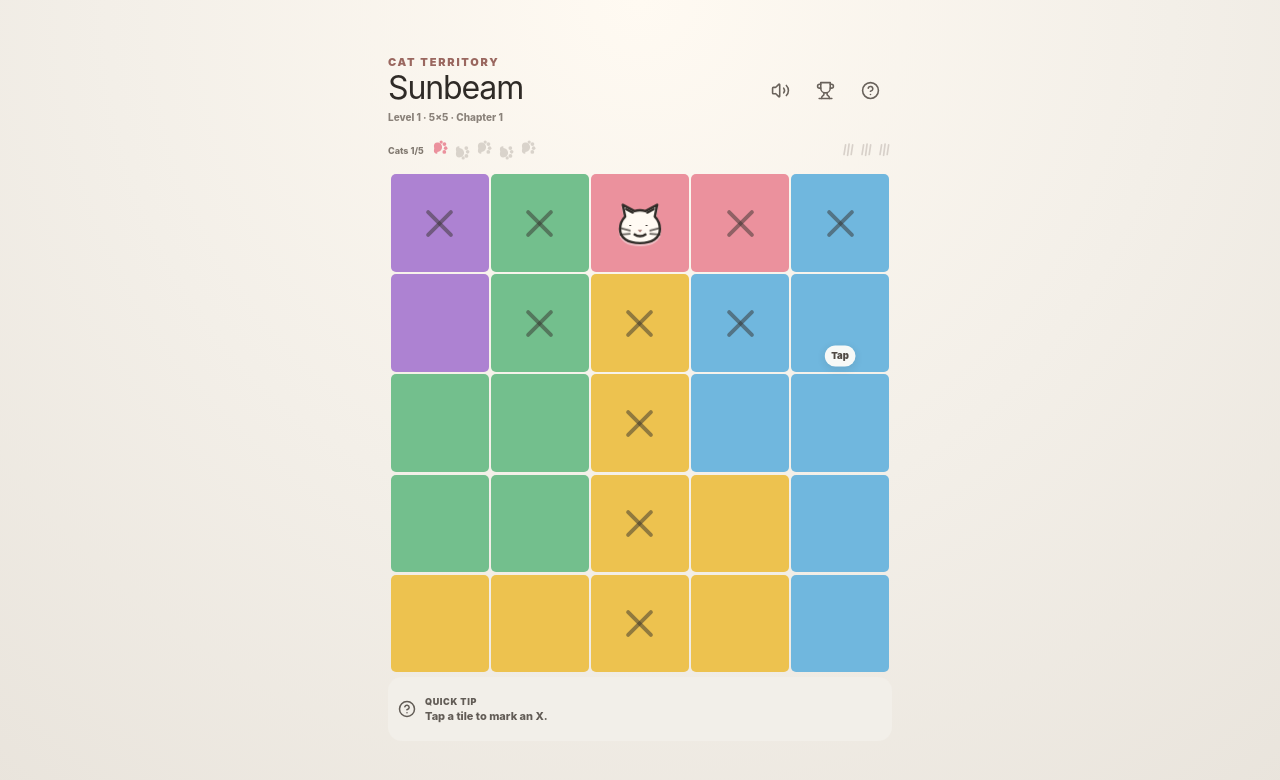
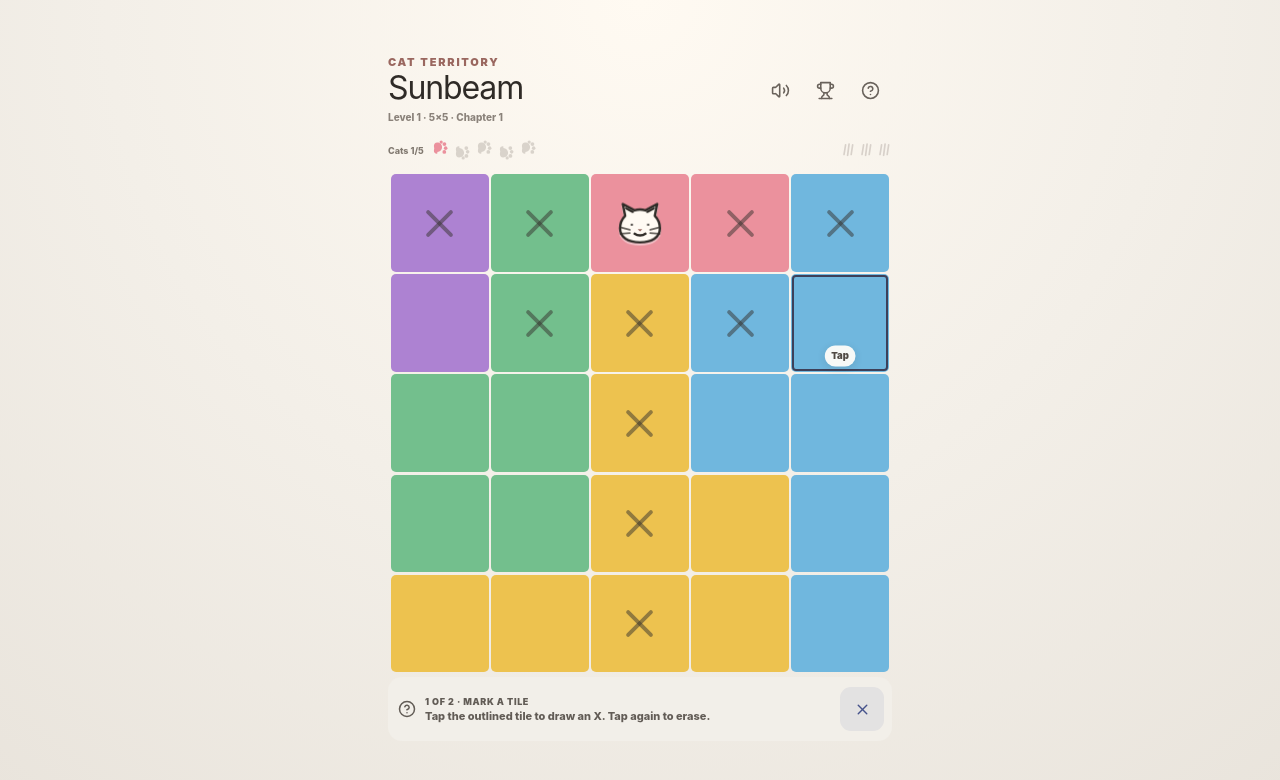
Before and after one commit to ios3kov/cat-territory, a React (Vite) app: page / in a window 1280 px wide. Shown: the top 780 px of the page. Built offline with nearby package versions, Linux system fonts and the light colour scheme.

Commit message:
fix: first-touch audio and focused gameplay guidance (#9)

```diff
--- a/playwright.feedback.config.ts
+++ b/playwright.feedback.config.ts
@@ -3,7 +3,7 @@ import base from './playwright.config';
 
 export default defineConfig({
   ...base,
-  testMatch: /(?:audio-recovery|cat-motion)\.spec\.ts/,
+  testMatch: /(?:audio-recovery|cat-motion|ux)\.spec\.ts/,
   projects: [
     {
       name: 'webkit-portrait',
--- a/src/App.tsx
+++ b/src/App.tsx
@@ -29,18 +29,12 @@ const AchievementsDialog = lazy(() =>
 const WinDialog = lazy(() =>
   import('./GameDialogs').then((m) => ({ default: m.WinDialog })),
 );
-type CoachStep = 'tap' | 'cat' | 'swipe' | 'rules' | 'deduction' | 'done';
+type CoachStep = 'tap' | 'cat' | 'done';
 const COACH_KEY = 'cat-territory-gesture-coach-v3';
 function readCoachStep(): CoachStep {
   const v = storageGet(COACH_KEY);
-  return v === 'tap' ||
-    v === 'cat' ||
-    v === 'swipe' ||
-    v === 'rules' ||
-    v === 'deduction' ||
-    v === 'done'
-    ? v
-    : 'tap';
+  if (v === 'tap' || v === 'cat') return v;
+  return v ? 'done' : 'tap';
 }
 function App() {
   const game = useGameController();
@@ -57,6 +51,14 @@ function App() {
   const hintCanReveal = Boolean(
     game.hintInfo && !game.hintRevealed && game.hintInfo.cell >= 0,
   );
+  const hintCells = useMemo(() => {
+    const hint = game.hintInfo;
+    if (!hint) return undefined;
+    const clue = hint.focus ?? [];
+    return game.hintRevealed
+      ? Array.from(new Set([...clue, ...hint.highlight]))
+      : clue;
+  }, [game.hintInfo, game.hintRevealed]);
   const solutionCells = useMemo(
     () =>
       new Set(
@@ -73,13 +75,7 @@ function App() {
     const feedback = Object.values(game.cellFeedback);
     if (coachStep === 'tap' && feedback.some((e) => e.kind === 'paint'))
       setCoach('cat');
-    else if (coachStep === 'cat' && game.correctCell !== null)
-      setCoach('swipe');
-    else if (
-      coachStep === 'swipe' &&
-      feedback.some((e) => e.kind === 'swipe-paint' || e.kind === 'swipe-erase')
-    )
-      setCoach('rules');
+    else if (coachStep === 'cat' && game.correctCell !== null) setCoach('done');
   }, [coachStep, game.cellFeedback, game.correctCell, game.levelIndex]);
   useEffect(() => {
     const previous = previousProgression.current;
@@ -136,22 +132,8 @@ function App() {
         : undefined;
   const coachText =
     coachStep === 'tap'
-      ? 'Tap a tile to mark an X.'
-      : coachStep === 'cat'
-        ? 'Double tap the highlighted tile to place a cat.'
-        : coachStep === 'swipe'
-          ? 'Swipe across tiles to mark several Xs.'
-          : coachStep === 'rules'
-            ? 'One cat in every row, column and color. Cats cannot touch, even diagonally.'
-            : coachStep === 'deduction'
-              ? 'Use each cat to rule out its row, column, color and neighboring tiles. What remains is where the next cat can live.'
-              : '';
-  const coachTitle =
-    coachStep === 'rules'
-      ? 'Core rule'
-      : coachStep === 'deduction'
-        ? 'Think like a cat'
-        : 'Quick tip';
+      ? 'Tap the outlined tile to draw an X. Tap again to erase.'
+      : 'Double tap the outlined tile to place a cat. Keyboard: press C.';
   const toggleSound = () => {
     const next = !soundEnabled;
     setSoundEnabled(next);
@@ -256,12 +238,9 @@ function App() {
             levelIndex={game.levelIndex}
             mistakeCell={game.mistakeCell}
             correctCell={game.correctCell}
-            hintCells={
-              game.hintInfo
-                ? game.hintRevealed
-                  ? game.hintInfo.highlight
-                  : (game.hintInfo.focus ?? [])
-                : undefined
+            hintCells={hintCells}
+            hintExcluded={
+              game.hintRevealed ? game.hintInfo?.eliminate : undefined
             }
             hintTarget={
               game.hintInfo && game.hintRevealed
@@ -295,10 +274,19 @@ function App() {
               icon={<Lightbulb size={18} />}
               title={hintTitle}
               text={hintText}
+              caption={
+                game.hintRevealed && game.hintInfo.kind === 'eliminate'
+                  ? 'Solid outline: the clue. Dashed outline: cells to mark X.'
+                  : game.hintRevealed && game.hintInfo.kind === 'place'
+                    ? 'Solid outline: the clue. Double outline: place a cat.'
+                    : game.hintInfo.focus?.length
+                      ? 'Follow the outlined row, column or territory.'
+                      : undefined
+              }
             >
               {hintCanReveal && (
                 <button className="hint-reveal-button" onClick={game.hint}>
-                  Reveal
+                  Show move
                 </button>
               )}
               <button
@@ -316,25 +304,20 @@ function App() {
             <ContextPanel
               tone="info"
               icon={<CircleHelp size={18} />}
-              title={coachTitle}
+              title={
+                coachStep === 'tap'
+                  ? '1 of 2 · Mark a tile'
+                  : '2 of 2 · Find a cat'
+              }
               text={coachText}
             >
-              {coachStep === 'rules' && (
-                <button
-                  className="hint-reveal-button"
-                  onClick={() => setCoach('deduction')}
-                >
-                  Got it
-                </button>
-              )}
-              {coachStep === 'deduction' && (
-                <button
-                  className="hint-reveal-button"
-                  onClick={() => setCoach('done')}
-                >
-                  Play
-                </button>
-              )}
+              <button
+                className="hint-close-button"
+                aria-label="Skip introduction"
+                onClick={() => setCoach('done')}
+              >
+                <X size={17} />
+              </button>
             </ContextPanel>
           ) : (
             <div className="action-row">
--- a/src/ContextPanel.tsx
+++ b/src/ContextPanel.tsx
@@ -6,9 +6,17 @@ type Props = {
   title: string;
   text: string;
   children?: ReactNode;
+  caption?: string;
 };
 
-export function ContextPanel({ tone, icon, title, text, children }: Props) {
+export function ContextPanel({
+  tone,
+  icon,
+  title,
+  text,
+  children,
+  caption,
+}: Props) {
   return (
     <div
       className={`context-panel context-${tone}`}
@@ -26,6 +34,7 @@ export function ContextPanel({ tone, icon, title, text, children }: Props) {
         >
           {text}
         </span>
+        {caption && <small className="hint-legend">{caption}</small>}
       </div>
       {children && <div className="context-panel-actions">{children}</div>}
     </div>
--- a/src/GameBoard.tsx
+++ b/src/GameBoard.tsx
@@ -17,6 +17,7 @@ type Props = {
   correctCell?: number | null;
   hintCells?: number[];
   hintTarget?: number;
+  hintExcluded?: number[];
   cellFeedback?: CellFeedbackMap;
   coachCell?: number;
   coachLabel?: string;
@@ -80,6 +81,7 @@ function GameBoardView({
   correctCell,
   hintCells = [],
   hintTarget,
+  hintExcluded = [],
   cellFeedback = {},
   coachCell,
   coachLabel,
@@ -97,6 +99,7 @@ function GameBoardView({
     [level.starterCats],
   );
   const hintCellSet = useMemo(() => new Set(hintCells), [hintCells]);
+  const excludedSet = useMemo(() => new Set(hintExcluded), [hintExcluded]);
   const regionColors = useMemo(
     () => getRegionColorMap(level.regions),
     [level.regions],
@@ -142,7 +145,7 @@ function GameBoardView({
   return (
     <div className="board-wrap">
       <div
-        className={`board board-size-${size} ${assembling ? 'board-assembling' : ''}`}
+        className={`board board-size-${size} ${assembling ? 'board-assembling' : ''} ${correctCell != null || mistakeCell != null || hintCells.length || coachCell != null || celebrateCats ? 'board-attention' : ''}`}
         key={level.id}
         role="grid"
         aria-rowcount={size}
@@ -181,7 +184,7 @@ function GameBoardView({
               }
               return (
                 <button
-                  className={`cell ${starter ? 'starter' : ''} ${mistakeCell === idx ? 'mistake-cell' : ''} ${correctCell === idx ? 'correct-cell' : ''} ${hintCellSet.has(idx) ? 'hint-cell' : ''} ${hintTarget === idx ? 'hint-target' : ''} ${coachCell === idx ? 'gesture-coach-cell' : ''} ${feedback ? `feedback-${feedback.kind} feedback-phase-${feedback.token % 2}` : ''} ${celebrating ? 'win-sequence' : ''}`}
+                  className={`cell ${starter ? 'starter' : ''} ${mistakeCell === idx ? 'mistake-cell' : ''} ${correctCell === idx ? 'correct-cell' : ''} ${hintCellSet.has(idx) ? 'hint-cell' : ''} ${hintTarget === idx ? 'hint-target' : ''} ${excludedSet.has(idx) ? 'hint-excluded' : ''} ${coachCell === idx ? 'gesture-coach-cell' : ''} ${feedback ? `feedback-${feedback.kind} feedback-phase-${feedback.token % 2}` : ''} ${celebrating ? 'win-sequence' : ''}`}
                   key={`${rowIndex}-${colIndex}`}
                   type="button"
                   role="gridcell"
@@ -189,7 +192,7 @@ function GameBoardView({
                   aria-colindex={colIndex + 1}
                   tabIndex={!starter && idx === focusIndex ? 0 : -1}
                   disabled={starter}
-                  aria-label={`Row ${rowIndex + 1}, column ${colIndex + 1}, territory ${region + 1}${value === 2 ? ', cat' : value === 1 ? ', marked X' : ', empty'}${starter ? ', starter cat' : ''}`}
+                  aria-label={`Row ${rowIndex + 1}, column ${colIndex + 1}, territory ${region + 1}${value === 2 ? ', cat' : value === 1 ? ', marked X' : ', empty'}${starter ? ', starter cat' : ''}${excludedSet.has(idx) ? ', hint: mark X' : hintTarget === idx ? ', hint target' : hintCellSet.has(idx) ? ', hint clue' : ''}`}
                   data-cell-index={idx}
                   data-region={region}
                   onFocus={() => setFocusIndex(idx)}
--- a/src/GameDialogs.tsx
+++ b/src/GameDialogs.tsx
@@ -420,11 +420,10 @@ export function WinDialog({ summary, onNext }: WinProps) {
           className="win-result-summary subdued-result"
           aria-label={`${gradeLabel}. Time ${formatTime(summary.seconds)}, score ${summary.score}, ${summary.mistakes} mistakes, Hint ${summary.usedHint ? 'used' : 'not used'}`}
         >
-          {formatTime(summary.seconds)} · {summary.score.toLocaleString()} pts ·{' '}
-          {summary.mistakes} {summary.mistakes === 1 ? 'mistake' : 'mistakes'} ·{' '}
+          {formatTime(summary.seconds)} · {summary.mistakes}{' '}
+          {summary.mistakes === 1 ? 'mistake' : 'mistakes'} ·{' '}
           {summary.usedHint ? 'hint used' : 'no hint'}
         </p>
-        <ScoreResult breakdown={summary.breakdown} />
         {error && <p role="alert">{error}</p>}
         <button
           className="primary-button win-next-button"
@@ -435,6 +434,7 @@ export function WinDialog({ summary, onNext }: WinProps) {
         >
           {pending ? 'Preparing…' : 'Next level'} <ChevronRight size={20} />
         </button>
+        <ScoreResult breakdown={summary.breakdown} />
       </section>
     </div>
   );
--- a/src/audioOutput.ts
+++ b/src/audioOutput.ts
@@ -131,6 +131,14 @@ export function installAudioUnlock() {
     capture: true,
     passive: true,
   });
+  // Touch activation is granted on release. A resume requested at touchstart
+  // can remain blocked, so retry inside the release gesture itself.
+  document.addEventListener('pointerup', unlock, true);
+  document.addEventListener('touchend', unlock, {
+    capture: true,
+    passive: true,
+  });
+  document.addEventListener('click', unlock, true);
   document.addEventListener('keydown', unlock, true);
   document.addEventListener('visibilitychange', () => {
     if (!visible()) {
--- a/src/round2.css
+++ b/src/round2.css
@@ -336,3 +336,64 @@
   outline-offset: 3px;
   border-radius: 12px;
 }
+
+/* Keep the clue legible without replacing stable territory colors. */
+.cell.hint-cell,
+.cell.gesture-coach-cell {
+  filter: none;
+  outline: 2px solid #3d4059;
+  outline-offset: -3px;
+}
+.cell.hint-excluded {
+  outline: 2px dashed #3d4059;
+  outline-offset: -4px;
+}
+.cell.hint-target:not(.hint-excluded) {
+  outline: 4px double #3d4059;
+  outline-offset: -5px;
+}
+.hint-legend {
+  display: block;
+  margin-top: 5px;
+  font-size: 11px;
+  line-height: 1.35;
+  color: #55515d;
+}
+.board-attention .live-cat * {
+  animation-play-state: paused;
+}
+.win-modal > .win-next-button {
+  margin-top: 12px;
+}
+.win-modal > .score-result {
+  margin-top: 18px;
+  border-top: 1px solid #ded8d0;
+  padding-top: 12px;
+}
+@media (orientation: landscape) and (max-height: 620px) {
+  .game-card {
+    grid-template-columns: minmax(0, min(88dvh, 45vw)) minmax(0, 350px);
+    justify-content: center;
+    column-gap: clamp(12px, 3vw, 24px);
+    align-content: center;
+  }
+  .context-panel {
+    padding: 10px;
+  }
+  .context-panel-copy > span {
+    font-size: 12px;
+    line-height: 1.35;
+  }
+  .win-modal > .win-next-button {
+    grid-column: 1;
+    grid-row: 5;
+    margin-top: 10px;
+  }
+  .win-modal > .score-result {
+    grid-row: 1/6;
+    margin: 0;
+    padding: 0 0 0 16px;
+    border-top: 0;
+    border-left: 1px solid #ded8d0;
+  }
+}
```
Also changed, not shown: 3 other files (tests, documents, lock files or other folders).
